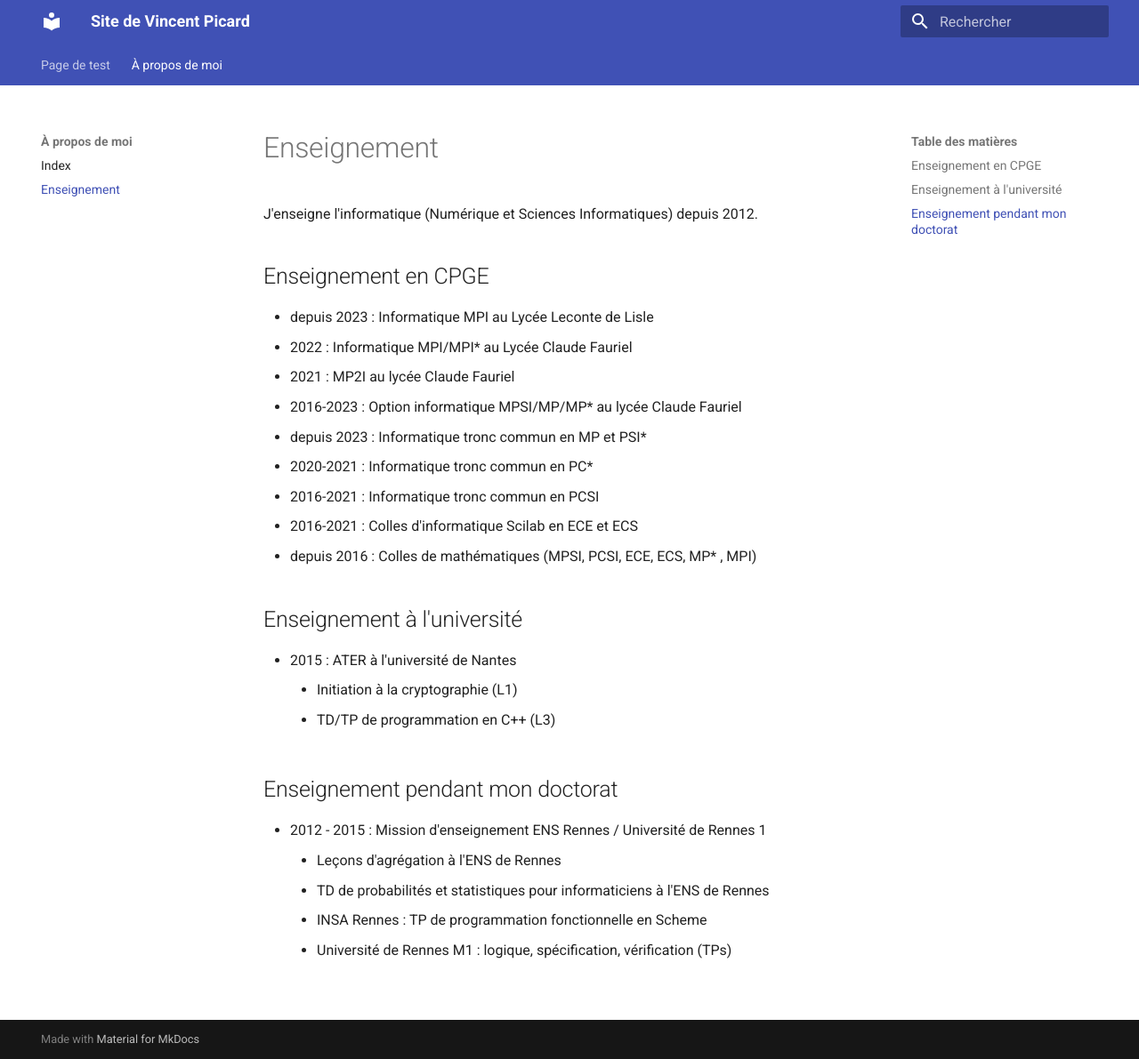
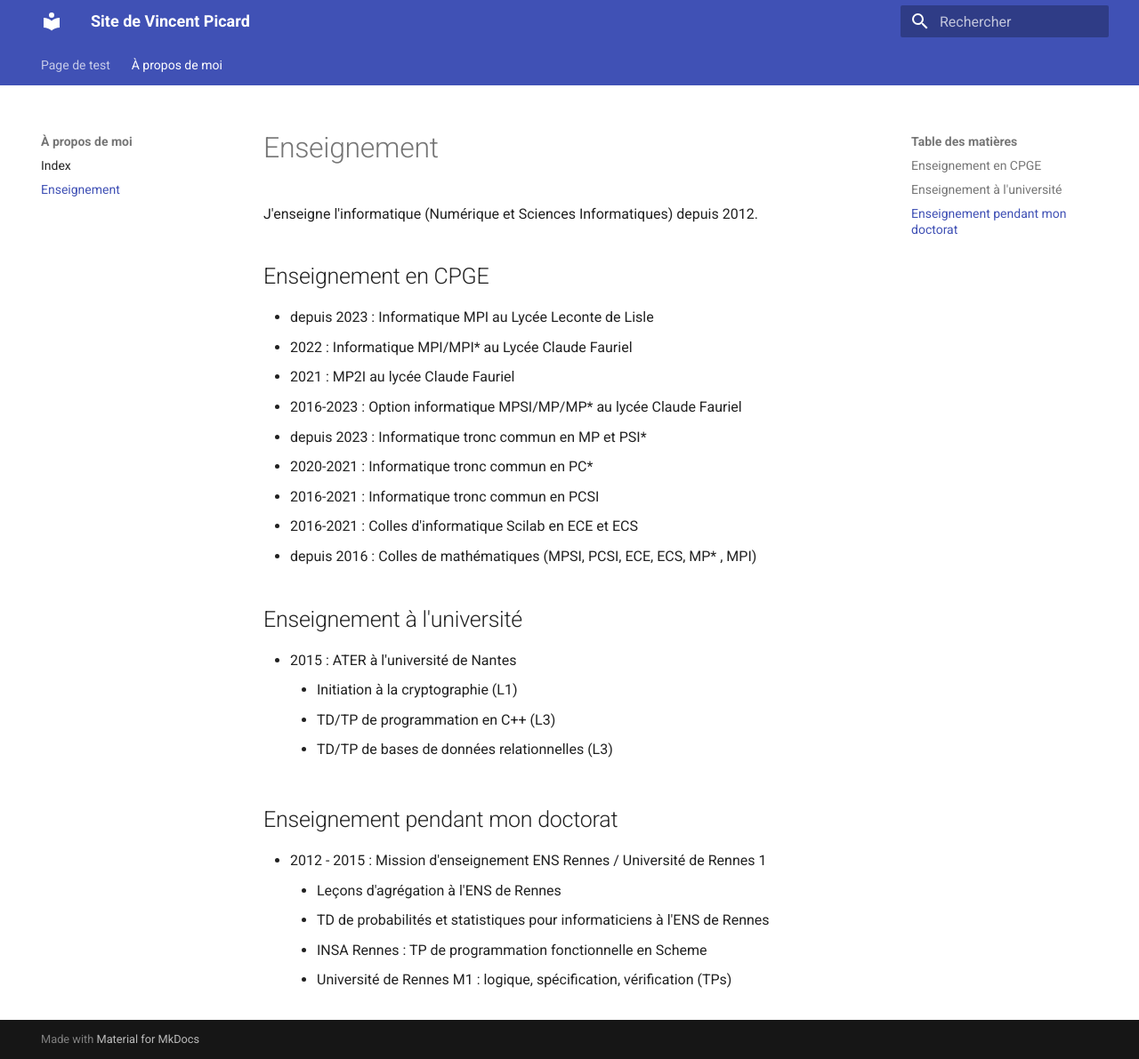
Before and after one commit to vincent-picard/vincent-picard.github.io, an MkDocs documentation site: the page built from docs/aboutme/enseignement.md, in a window 1280 px wide and 1191 px high. Shown: the whole window at 89% size. Built offline with MkDocs 1.6.1 and Material for MkDocs 9.7.7, drawn with Linux system fonts in a browser that asks for light colours.

Commit message:
oubli ater

```diff
--- a/docs/aboutme/enseignement.md
+++ b/docs/aboutme/enseignement.md
@@ -17,6 +17,7 @@ J'enseigne l'informatique (Numérique et Sciences Informatiques) depuis 2012.
 - 2015 : ATER à l'université de Nantes
     * Initiation à la cryptographie (L1)
     * TD/TP de programmation en C++ (L3)
+    * TD/TP de bases de données relationnelles (L3)
 
 ## Enseignement pendant mon doctorat
 - 2012 - 2015 : Mission d'enseignement ENS Rennes / Université de Rennes 1
```
